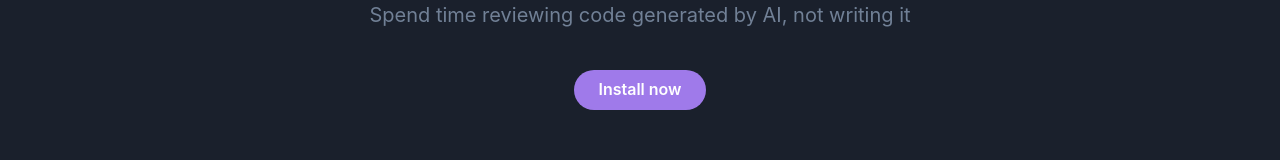
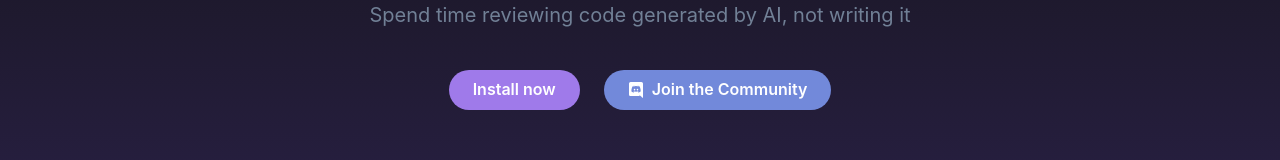
Before and after one commit to wwzeng1/landing-page, a React (Create React App) app: page / in a window 1280 px wide. Shown: the part 293-453 px from the top of the page. Built offline with nearby package versions, Linux system fonts and the light colour scheme.

Commit message:
new design

```diff
--- a/src/App.tsx
+++ b/src/App.tsx
@@ -38,7 +38,12 @@ export const App = () => {
       </Helmet>
       <ChakraProvider theme={theme}>
         <ForceDarkMode>
-          <Box textAlign="center" fontSize="xl">
+          <Box
+            textAlign="center"
+            fontSize="xl"
+            // bgGradient="linear-gradient(to bottom, #111, #8989ba)"
+            bgGradient="linear-gradient(to bottom, #111, #322659)"
+          >
             {false && <ColorModeSwitcher />}
             <Navbar />
             <CallToAction />
--- a/src/components/CallToAction.tsx
+++ b/src/components/CallToAction.tsx
@@ -5,10 +5,12 @@ import {
   Stack,
   Text,
   Button,
+  HStack,
 } from "@chakra-ui/react";
 import { ArrowForwardIcon } from "@chakra-ui/icons";
 // @ts-ignore
 import { Terminal } from "react-window-ui";
+import { FaDiscord } from "react-icons/fa";
 const demo = require("../assets/demo.mov");
 
 export default function CallToAction() {
@@ -35,7 +37,7 @@ export default function CallToAction() {
         <Text color={"gray.500"} maxW={"3xl"}>
           Spend time reviewing code generated by AI, not writing it
         </Text>
-        <Stack spacing={6} direction={"row"} mb="2rem !important">
+        <HStack spacing={6} direction={"row"} mb="2rem !important">
           <Button
             rounded={"full"}
             color="white"
@@ -47,12 +49,25 @@ export default function CallToAction() {
           >
             Install now
           </Button>
-          {/* <Button rounded={'full'} px={6}>
-                    Learn more
-                </Button> */}
-        </Stack>
+          <Button
+            rounded={"full"}
+            color="white"
+            px={6}
+            colorScheme={"grey"}
+            bg={"#7289da"}
+            _hover={{ bg: "#5b6eab" }}
+            onClick={() => window.open("https://discord.gg/j8XxQmpHEF")}
+          >
+            <FaDiscord />&nbsp;&nbsp;Join the Community
+          </Button>
+        </HStack>
         <Flex w={"full"}>
-          <Terminal padding="2rem 0 0 0">
+          <Terminal
+            padding="2rem 0 0 0"
+            topbarColor="#0e1018"
+            divider="none"
+            boxShadow="0 0 40px #444"
+          >
             <video src={demo} autoPlay muted loop>
               Your browser does not support the video tag.
             </video>
```
